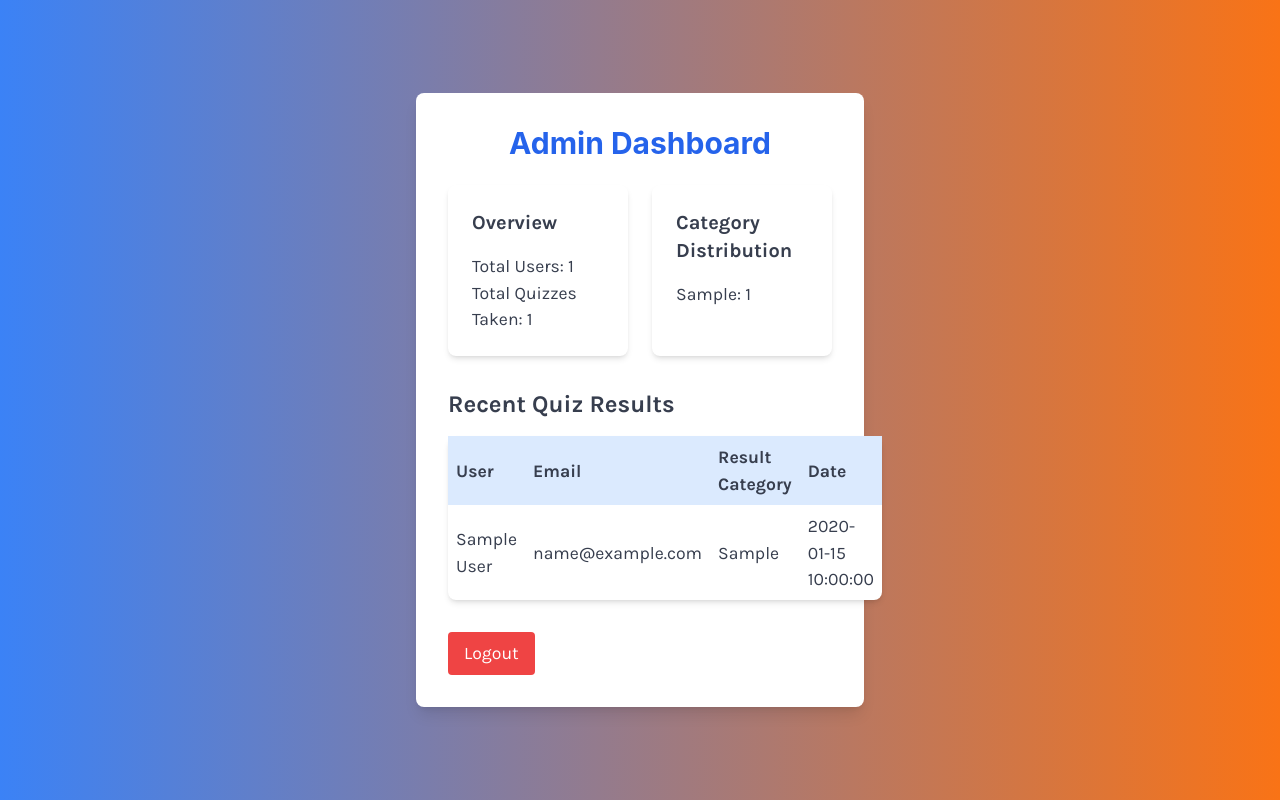
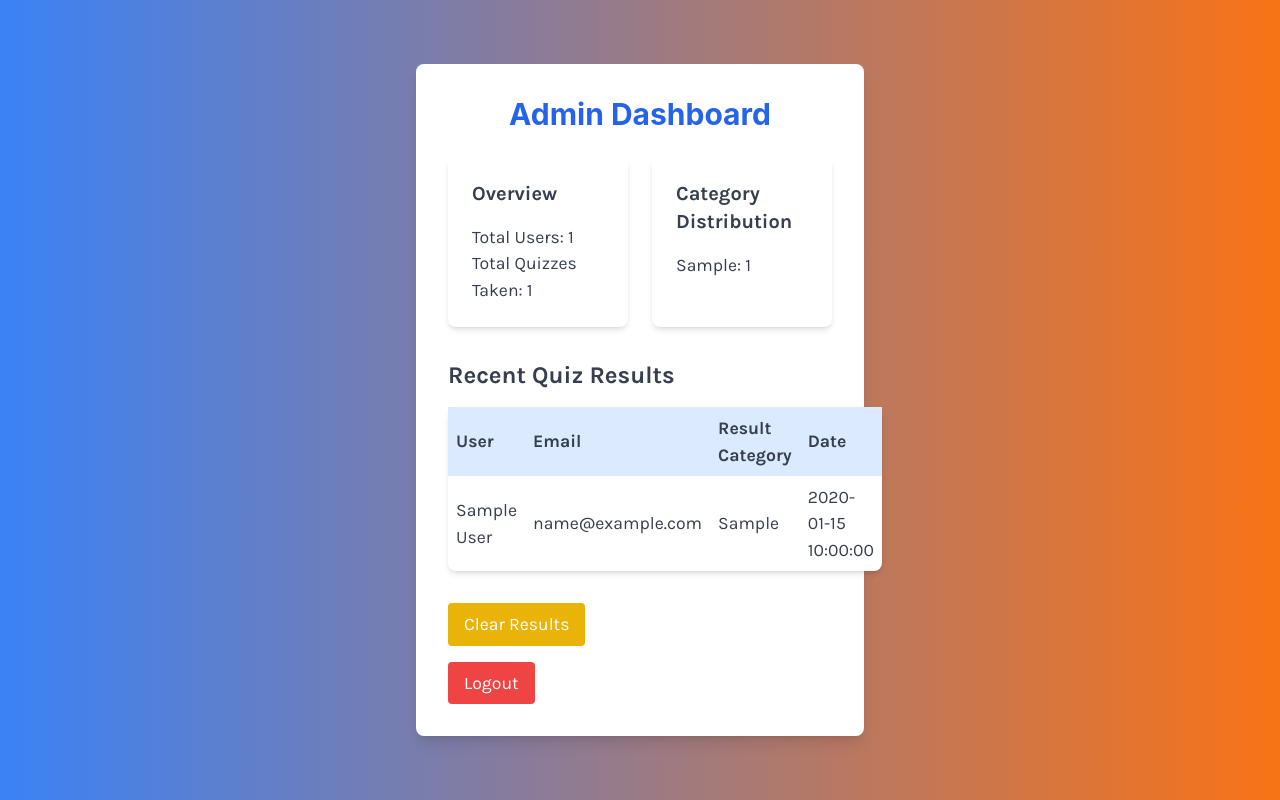
Before and after one commit to apogeeai/BuzzFinanceQuiz, a Flask app: page /admin/dashboard in a window 1280 px wide. Run offline with Flask 3, Linux system fonts and the light colour scheme; the visitor is signed in with stand-in values (Sample User, id 1); tables that the repository leaves empty hold one stand-in row (values such as "Sample post"); some libraries are stand-ins or nearby versions.

Commit message:
Agent query: Can you access the admin login page at /admin/login? If so, please log in with username 'admin' and password 'secret', then confirm if you can see the admin dashboard with quiz statistics including total users, total quizzes, category distribution, and a table of recent quiz results. Also, check if there's a 'Clear Results' button at the bottom of the page.

```diff
--- a/app.py
+++ b/app.py
@@ -185,15 +185,29 @@ def admin_dashboard():
         recent_results = db.session.query(QuizResponse).join(User).order_by(QuizResponse.created_at.desc()).limit(10).all()
         app.logger.info(f"Recent results count: {len(recent_results)}")
 
+        success_message = request.args.get('success_message')
+
         return render_template('admin_dashboard.html',
                                total_users=total_users,
                                total_quizzes=total_quizzes,
                                category_distribution=category_distribution,
-                               recent_results=recent_results)
+                               recent_results=recent_results,
+                               success_message=success_message)
     except Exception as e:
         app.logger.error(f"Error in admin_dashboard: {str(e)}")
         return render_template('error.html', error_message="An error occurred while loading the admin dashboard."), 500
 
+@app.route('/admin/clear_results', methods=['POST'])
+@admin_required
+def clear_results():
+    try:
+        QuizResponse.query.delete()
+        db.session.commit()
+        return redirect(url_for('admin_dashboard', success_message="All quiz results have been cleared successfully."))
+    except Exception as e:
+        db.session.rollback()
+        return render_template('error.html', error_message="An error occurred while clearing the results."), 500
+
 if __name__ == '__main__':
     create_tables()
     app.run(host='0.0.0.0', port=5000, debug=True)
--- a/templates/admin_dashboard.html
+++ b/templates/admin_dashboard.html
@@ -2,6 +2,12 @@
 
 {% block content %}
 <h1 class="text-3xl font-bold mb-6 text-center text-blue-600">Admin Dashboard</h1>
+
+{% if success_message %}
+<div class="bg-green-100 border border-green-400 text-green-700 px-4 py-3 rounded relative mb-4" role="alert">
+    <span class="block sm:inline">{{ success_message }}</span>
+</div>
+{% endif %}
 
 <div class="grid grid-cols-1 md:grid-cols-2 gap-6">
     <div class="bg-white p-6 rounded-lg shadow-md">
@@ -44,5 +50,9 @@
     </table>
 </div>
 
-<a href="{{ url_for('admin_logout') }}" class="mt-8 inline-block bg-red-500 text-white px-4 py-2 rounded hover:bg-red-600">Logout</a>
+<form action="{{ url_for('clear_results') }}" method="post" class="mt-8">
+    <button type="submit" class="bg-yellow-500 text-white px-4 py-2 rounded hover:bg-yellow-600" onclick="return confirm('Are you sure you want to clear all quiz results? This action cannot be undone.')">Clear Results</button>
+</form>
+
+<a href="{{ url_for('admin_logout') }}" class="mt-4 inline-block bg-red-500 text-white px-4 py-2 rounded hover:bg-red-600">Logout</a>
 {% endblock %}
```
